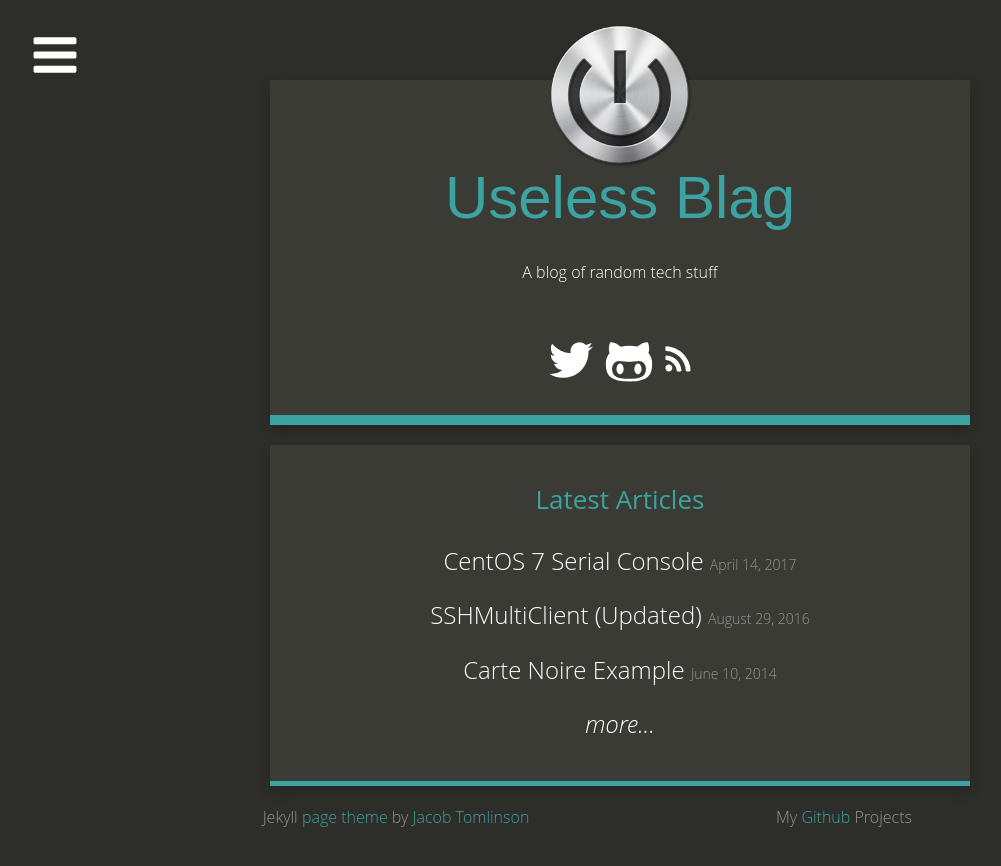
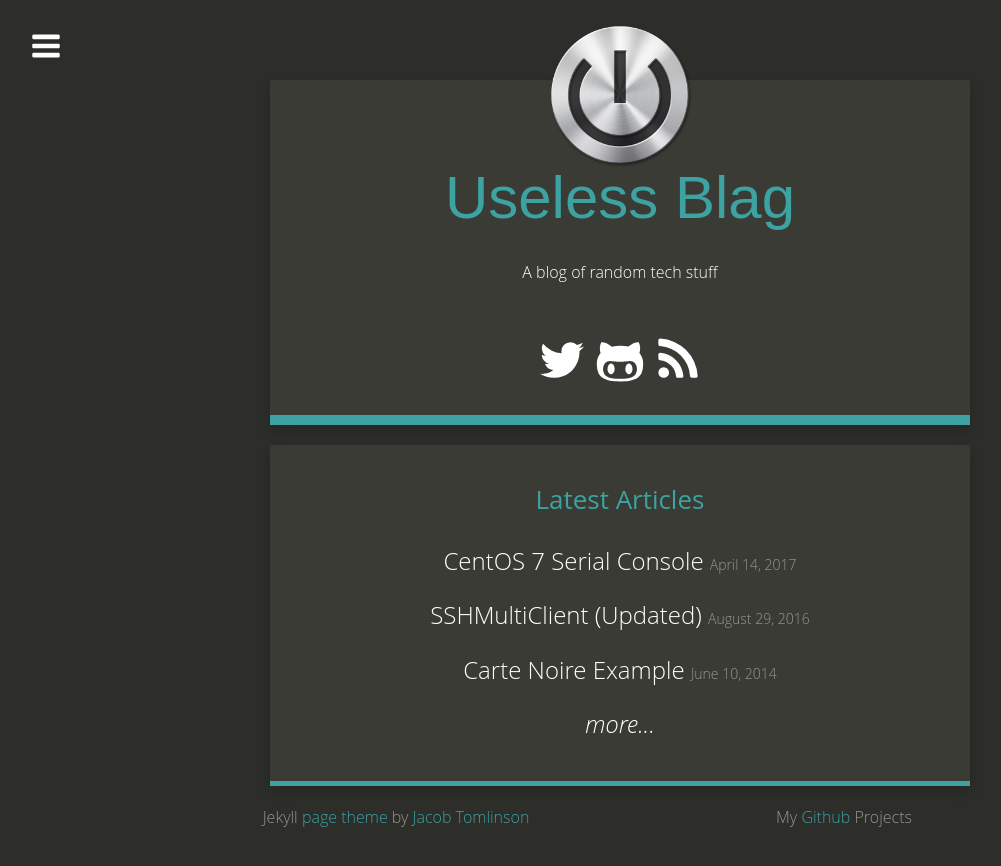
Before and after one commit to mrdaveanderson/mrdaveanderson.github.io, a Jekyll site: the page built from index.html, in a window 1280 px wide. Shown: the top 866 px of the page, without its empty margins (20-1021 px from the left). Built offline with Jekyll 4.4.1, drawn with Linux system fonts in a browser that asks for light colours; nearby versions of some CDN libraries.

Commit message:
removing font awesome

```diff
--- a/_includes/header.html
+++ b/_includes/header.html
@@ -11,4 +11,4 @@
     {% include social_links.html %}
   </div>
 </nav>
-<div class="menu-button" href="#menu"><img src="{{ site.baseurl }}/navicons/bars.svg" width="50" height="50"></div>
+<div class="menu-button" href="#menu"><img src="{{ site.baseurl }}/navicons/bars.svg" width="32" height="32"></div>
--- a/_includes/social_links.html
+++ b/_includes/social_links.html
@@ -5,5 +5,5 @@
 
   {% if site.twitter_username %}<a href="https://www.twitter.com/{{ site.twitter_username }}" target="_new"><img src="{{ site.baseurl }}/navicons/bird.svg" width="50" height="50"></a>{% endif %}
   {% if site.github_username %}<a href="https://github.com/{{ site.github_username }}" target="_new"><img src="{{ site.baseurl }}/navicons/github-alt.svg" width="50" height="50"></a>{% endif %}
-  <a href="{{ site.baseurl }}/feed.xml" target="_new"><img src="{{ site.baseurl }}/navicons/rss.svg" width="32" height="32"></a>
+  <a href="{{ site.baseurl }}/feed.xml" target="_new"><img src="{{ site.baseurl }}/navicons/rss.svg" width="50" height="50"></a>
 </p>
```
